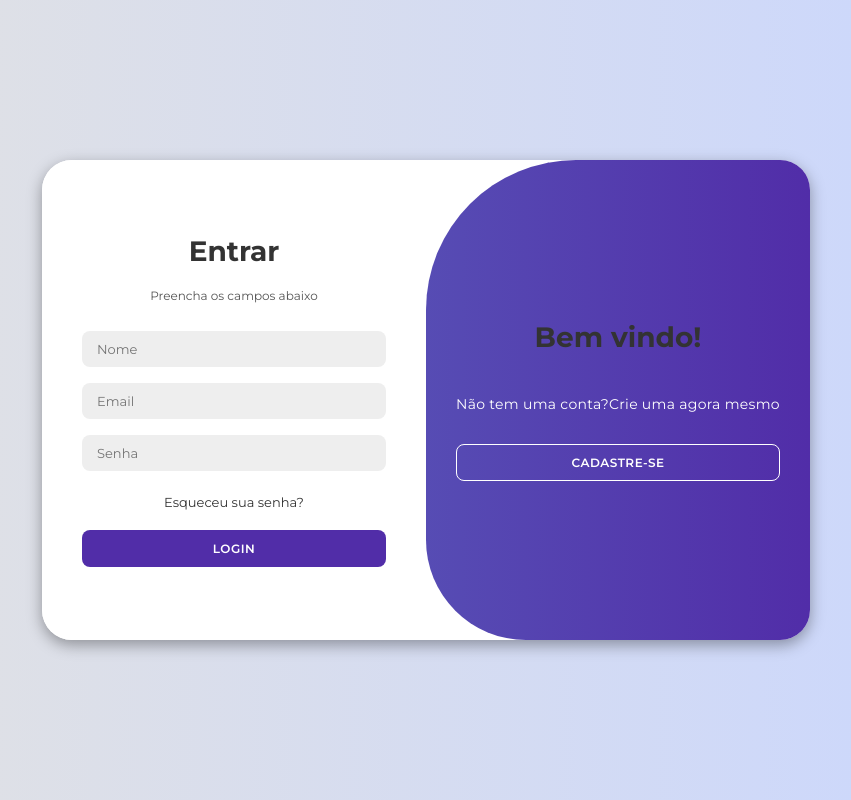
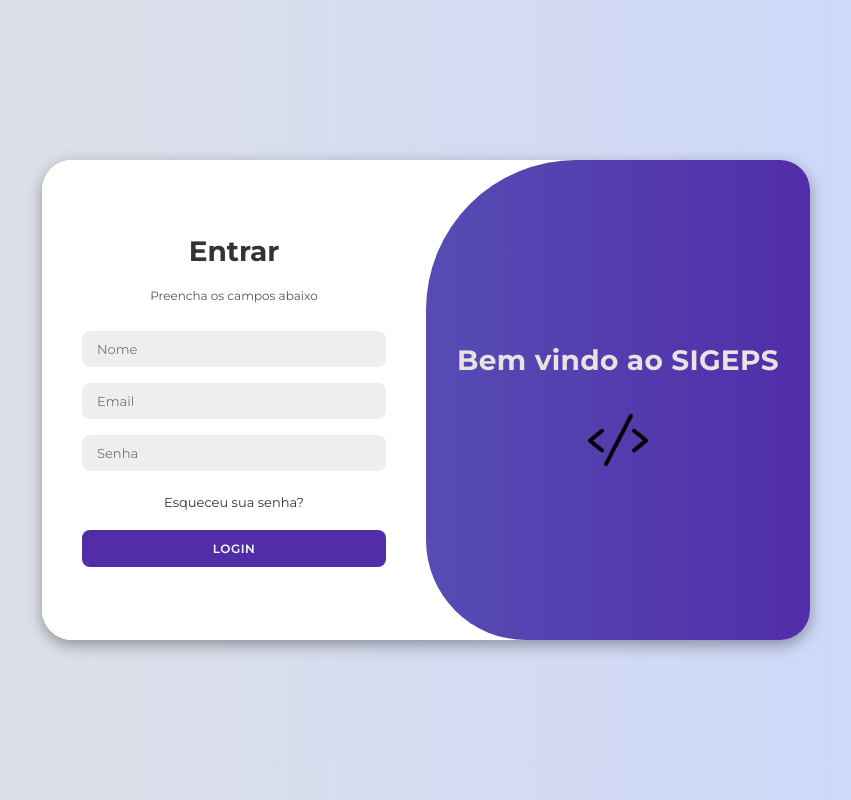
Before and after one commit to MxaYa/SIGEPS, a React (Vite) app in the folder Implementação/Front-end/: page / in a window 1280 px wide. Shown: the whole page, without its empty margins (214-1065 px from the left). Built offline with nearby package versions, Linux system fonts and the light colour scheme.

Commit message:
Alterando front end

```diff
--- a/Implementação/Front-end/src/components/Login.css
+++ b/Implementação/Front-end/src/components/Login.css
@@ -208,3 +208,12 @@ body{
 .container.active .toggle-right{
     transform: translateX(200%);
 }
+
+.logo{
+    width: 60px;
+    height: auto;
+}
+
+.bemvindo{
+    color: rgb(232, 226, 226);
+}
--- a/Implementação/Front-end/src/components/Login.jsx
+++ b/Implementação/Front-end/src/components/Login.jsx
@@ -1,6 +1,8 @@
 import React from 'react';
 import './Login.css'; // Certifique-se de ter o CSS adequado
 import { useNavigate } from 'react-router-dom';
+import logo from './sinais-de-codigo.png'
+
 
 const Login = () => {
   const navigate = useNavigate();
@@ -51,9 +53,12 @@ const Login = () => {
             <button className="hidden" id="login">Sign In</button>
           </div>
           <div className="toggle-panel toggle-right">
-            <h1>Bem vindo!</h1>
-            <p>Não tem uma conta?Crie uma agora mesmo</p>
-            <button className="hidden" id="register" onClick={entrar}>Cadastre-se</button>
+
+            <p><h1 className='bemvindo'>Bem vindo ao SIGEPS</h1></p>
+            <img src={logo}  className='logo' alt="" />
+
+
+           {/* <button className="hidden" id="register" onClick={entrar}>Cadastre-se</button> */}
           </div>
         </div>
       </div>
```
Also changed, not shown: Implementação/Front-end/src/components/sinais-de-codigo.png (added), 1 other file (tests, documents, lock files or other folders).
